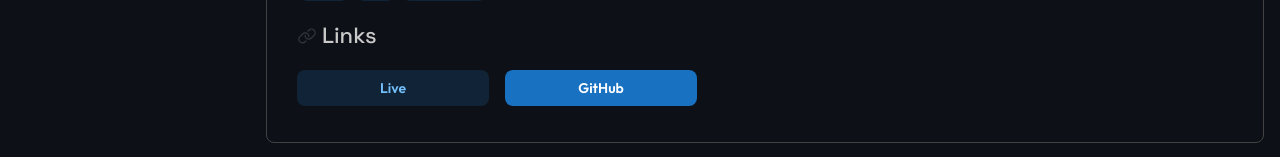
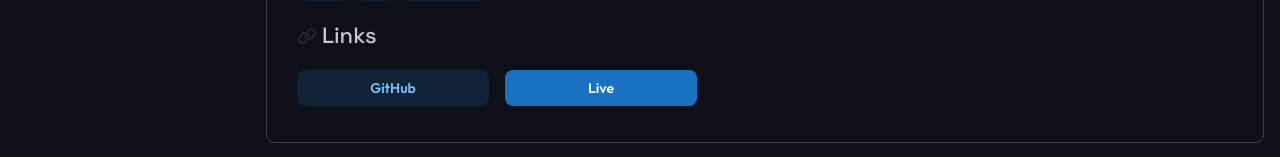
Before and after one commit to iamdipankarpaul/Dipankar-Paul-Portfolio-Website, a React (Vite) app: page /projects/cynthia-ugwu-website-clone in a window 1280 px wide. Shown: the part 891-1048 px from the top of the page. Built offline with nearby package versions, Linux system fonts and the light colour scheme.

Commit message:
changed the order of github and demo links

```diff
--- a/src/pages/ProjectPage.jsx
+++ b/src/pages/ProjectPage.jsx
@@ -129,9 +129,18 @@ const ProjectPage = () => {
           <Box>
             <SectionTitle text="Links" baseAs="h4" smAs="h3" />
             <SimpleGrid maw="400px" cols={2} mt="xs">
-              <Box>
+              {/* github link */}
               <Button
+                component={Link}
+                to={project.links.github}
+                target="_blank"
+                fullWidth
                 variant="light"
+              >
+                GitHub
+              </Button>
+              {/* demo link */}
+              <Button
                 fullWidth
                 component={Link}
                 to={project.links.demo}
@@ -139,17 +148,6 @@ const ProjectPage = () => {
               >
                 Live
               </Button>
-              </Box>
-              <Box>
-                <Button
-                  component={Link}
-                  to={project.links.github}
-                  target="_blank"
-                  fullWidth
-                >
-                  GitHub
-                </Button>
-              </Box>
             </SimpleGrid>
           </Box>
         </Box>
```
Lines whose indentation alone changed are shown as unchanged.
